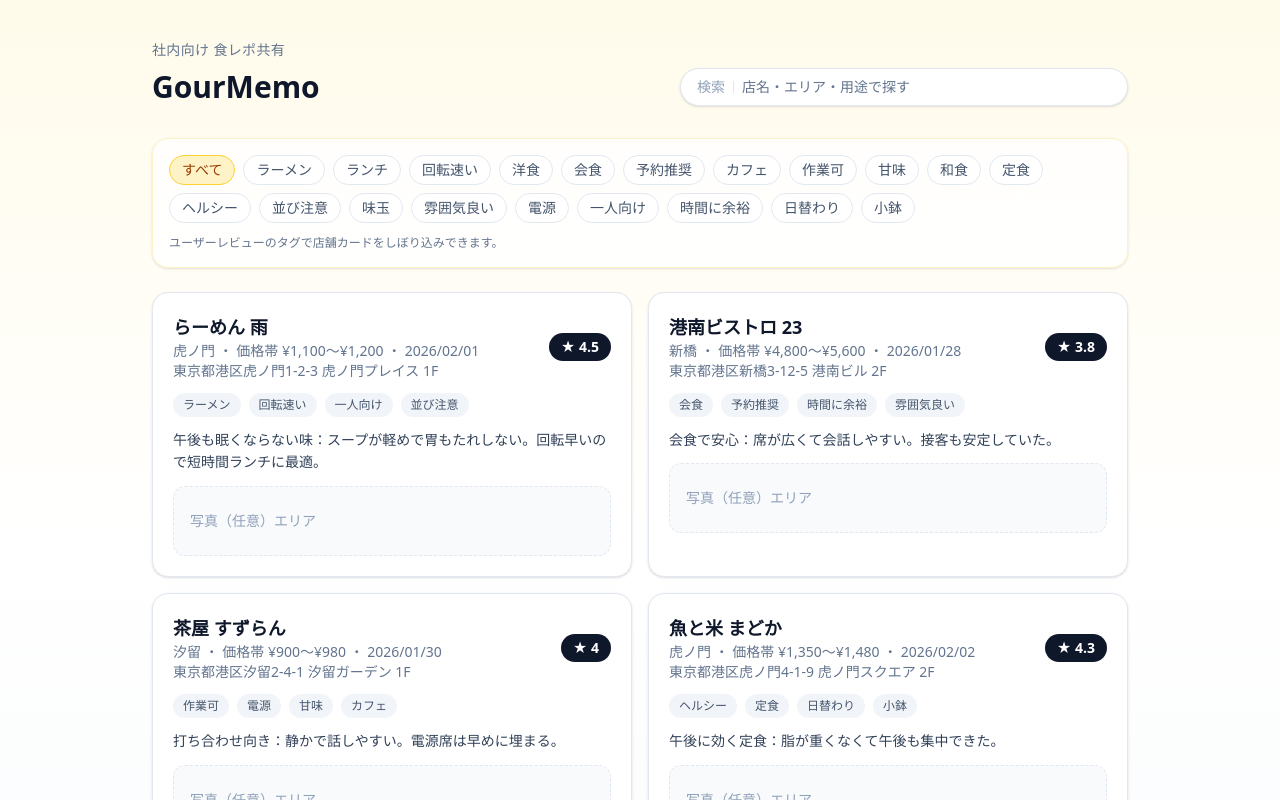
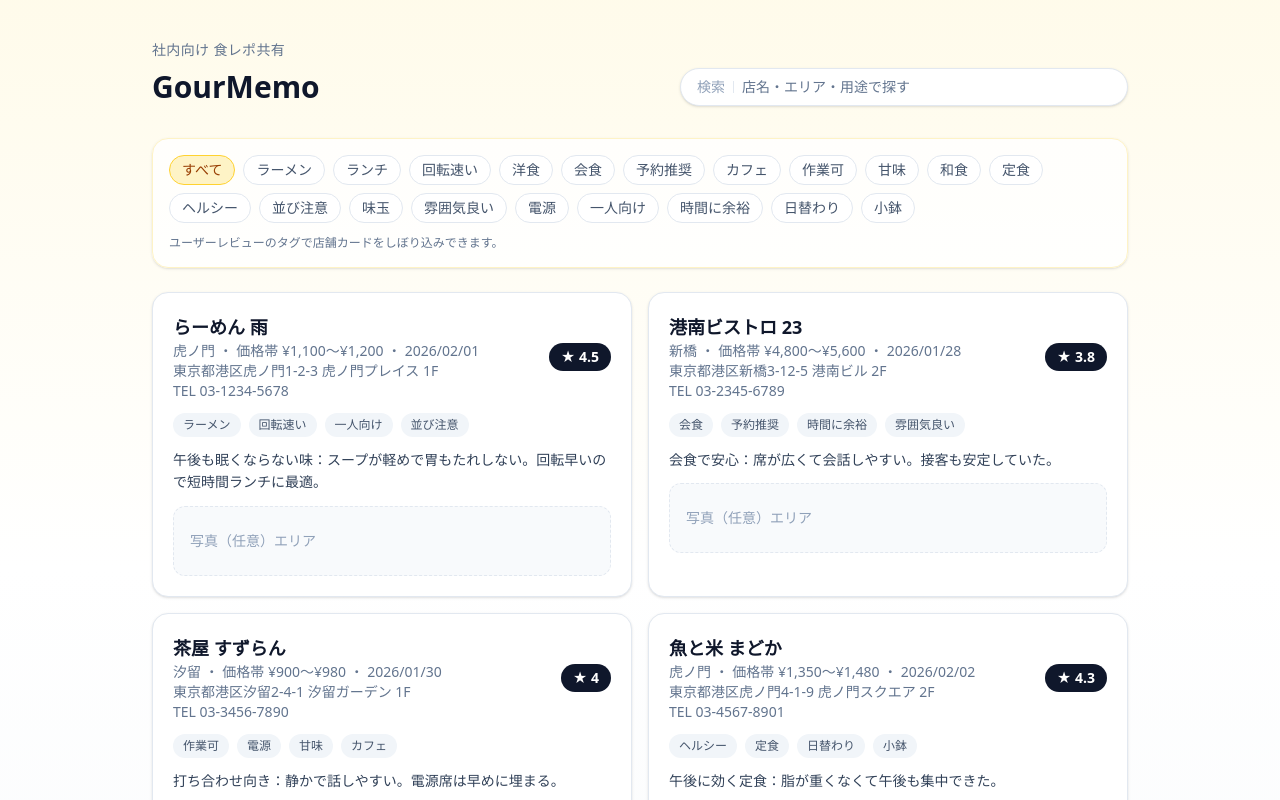
Before and after one commit to ryuta-kikuchi/gourmemo-client, a Next.js app: page / in a window 1280 px wide. Shown: the top 800 px of the page. Built offline with nearby package versions, Linux system fonts and the light colour scheme.

Commit message:
トップページの店舗カードに電話番号を表示

```diff
--- a/app/_mock/restaurants.ts
+++ b/app/_mock/restaurants.ts
@@ -13,6 +13,7 @@ export type Restaurant = {
   name: string;
   area: string;
   address: string;
+  phone: string;
   price: string;
   rating: number;
   tags: string[];
@@ -73,6 +74,7 @@ export const restaurants: Restaurant[] = [
     name: "らーめん 雨",
     area: "虎ノ門",
     address: "東京都港区虎ノ門1-2-3 虎ノ門プレイス 1F",
+    phone: "03-1234-5678",
     price: "ランチ ¥1,000〜1,500",
     rating: 4.5,
     tags: ["ラーメン", "ランチ", "回転速い"],
@@ -106,6 +108,7 @@ export const restaurants: Restaurant[] = [
     name: "港南ビストロ 23",
     area: "新橋",
     address: "東京都港区新橋3-12-5 港南ビル 2F",
+    phone: "03-2345-6789",
     price: "ディナー ¥4,000〜6,000",
     rating: 3.8,
     tags: ["洋食", "会食", "予約推奨"],
@@ -148,6 +151,7 @@ export const restaurants: Restaurant[] = [
     name: "茶屋 すずらん",
     area: "汐留",
     address: "東京都港区汐留2-4-1 汐留ガーデン 1F",
+    phone: "03-3456-7890",
     price: "カフェ ¥800〜1,200",
     rating: 4.0,
     tags: ["カフェ", "作業可", "甘味"],
@@ -181,6 +185,7 @@ export const restaurants: Restaurant[] = [
     name: "魚と米 まどか",
     area: "虎ノ門",
     address: "東京都港区虎ノ門4-1-9 虎ノ門スクエア 2F",
+    phone: "03-4567-8901",
     price: "ランチ ¥1,100〜1,600",
     rating: 4.3,
     tags: ["和食", "定食", "ヘルシー"],
--- a/app/page.tsx
+++ b/app/page.tsx
@@ -116,6 +116,7 @@ export default function Home() {
                         {r.area} ・ 価格帯 {r.priceSummary.label} ・ {r.visited}
                       </p>
                       <p className="text-sm text-slate-500">{r.address}</p>
+                      <p className="text-sm text-slate-500">TEL {r.phone}</p>
                     </div>
                     <div className="rounded-full bg-slate-900 px-3 py-1 text-sm font-semibold text-white">
                       ★ {r.rating}
```
